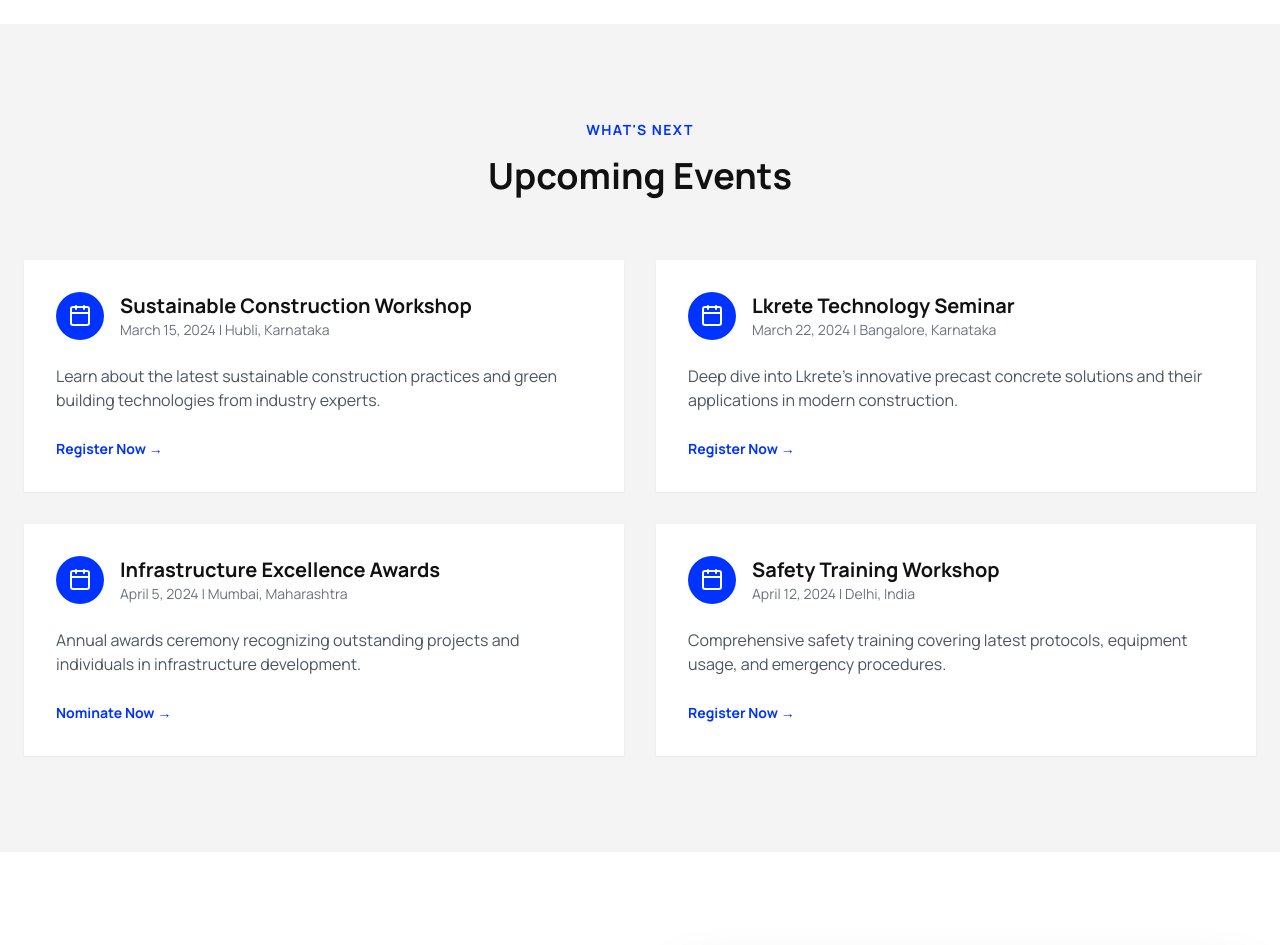
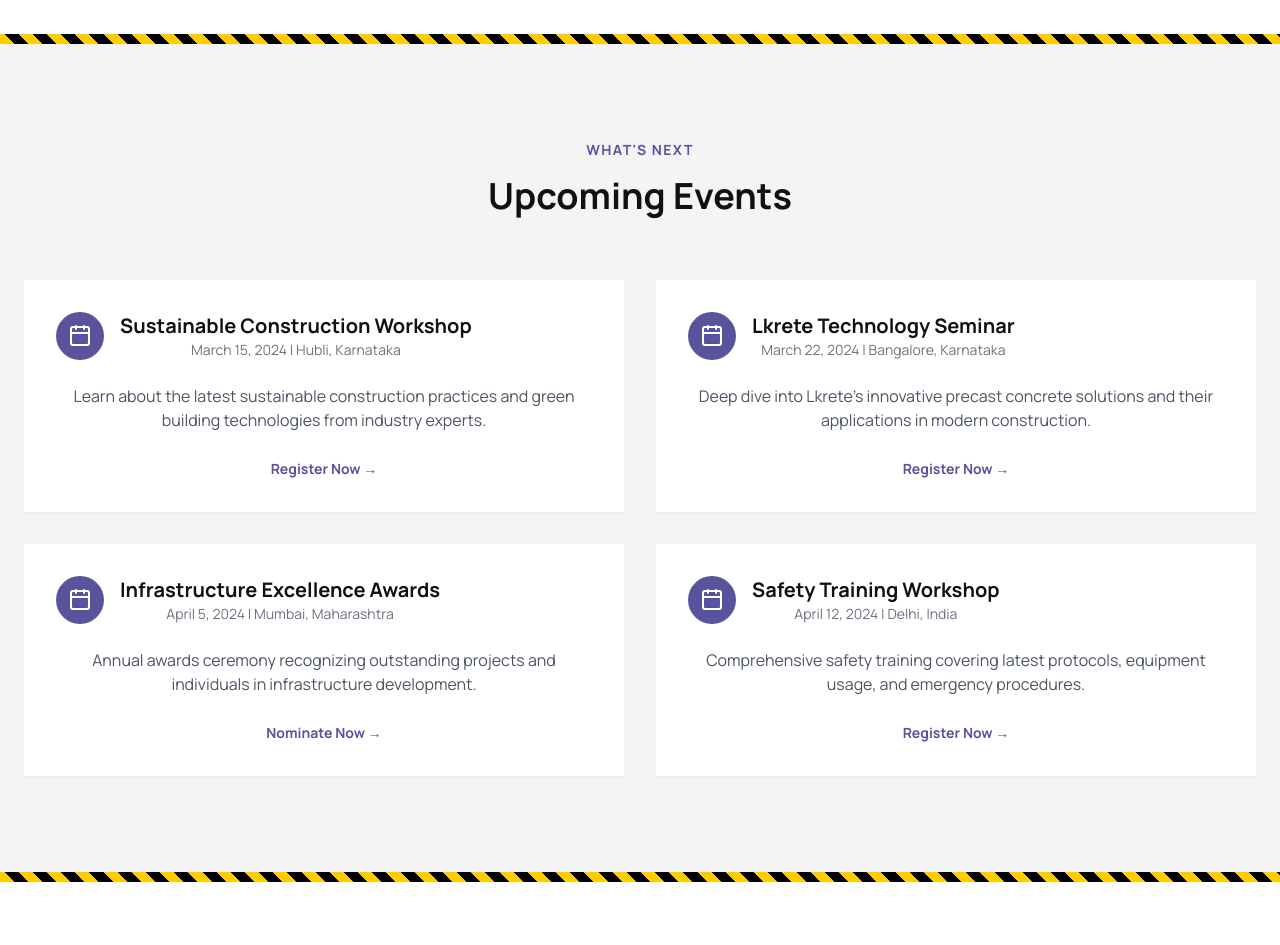
Before and after one commit to anirudhkatti18/LK_Co, a plain HTML site: page events.html in a window 1280 px wide. Shown: the part 1060-2005 px from the top of the page. Drawn offline with nearby package versions, Linux system fonts and the light colour scheme; grey boxes are pictures that could not be loaded.

Commit message:
Add CSS stylesheet and update accent color across multiple HTML files and construction tape serperator b/w sections

```diff
--- a/events.html
+++ b/events.html
@@ -8,6 +8,7 @@
     <link rel="preconnect" href="https://fonts.googleapis.com">
     <link rel="preconnect" href="https://fonts.gstatic.com" crossorigin>
     <link href="https://fonts.googleapis.com/css2?family=Manrope:wght@300;400;500;700;800&display=swap" rel="stylesheet">
+    <link rel="stylesheet" href="css/styles.css">
     <script src="https://unpkg.com/lucide@latest"></script>
     <script>
         tailwind.config = {
@@ -19,7 +20,7 @@
                     colors: {
                         'c-dark': '#111111',
                         'c-gray': '#F4F4F4',
-                        'c-accent': '#0033FF',
+                        'c-accent': '#59529c',
                     }
                 }
             }
@@ -95,7 +96,7 @@
             <p class="text-xl text-gray-300 max-w-3xl mx-auto">Join us for collaborative sessions with industry experts, training workshops, and recognition of excellence in infrastructure development.</p>
         </div>
     </section>
-
+        <div class="construction-tape-separator"></div>
     <!-- Event Types -->
     <section class="py-24 bg-white">
         <div class="container mx-auto px-6">
@@ -152,7 +153,7 @@
             </div>
         </div>
     </section>
-
+        <div class="construction-tape-separator"></div>
     <!-- Upcoming Events -->
     <section class="py-24 bg-c-gray">
         <div class="container mx-auto px-6">
@@ -220,7 +221,7 @@
             </div>
         </div>
     </section>
-
+        <div class="construction-tape-separator"></div>
     <!-- Past Events -->
     <section class="py-24 bg-white">
         <div class="container mx-auto px-6">
@@ -256,7 +257,7 @@
             </div>
         </div>
     </section>
-
+        <div class="construction-tape-separator"></div>
     <!-- Join Events CTA -->
     <section class="py-24 bg-c-dark text-white">
         <div class="container mx-auto px-6 text-center">
@@ -272,7 +273,7 @@
             </div>
         </div>
     </section>
-
+        <div class="construction-tape-separator"></div>
     <!-- Footer -->
     <footer class="bg-black text-white py-12 border-t border-white/10">
         <div class="container mx-auto px-6 flex flex-col md:flex-row justify-between items-center">
```
Also changed, not shown: about.html (+1 -0 lines), careers.html (+5 -4 lines), contact.html (+4 -3 lines), innovation.html (+7 -6 lines), quality.html (+7 -6 lines), services.html (+1 -0 lines), team.html (+7 -6 lines), values.html (+6 -5 lines).
